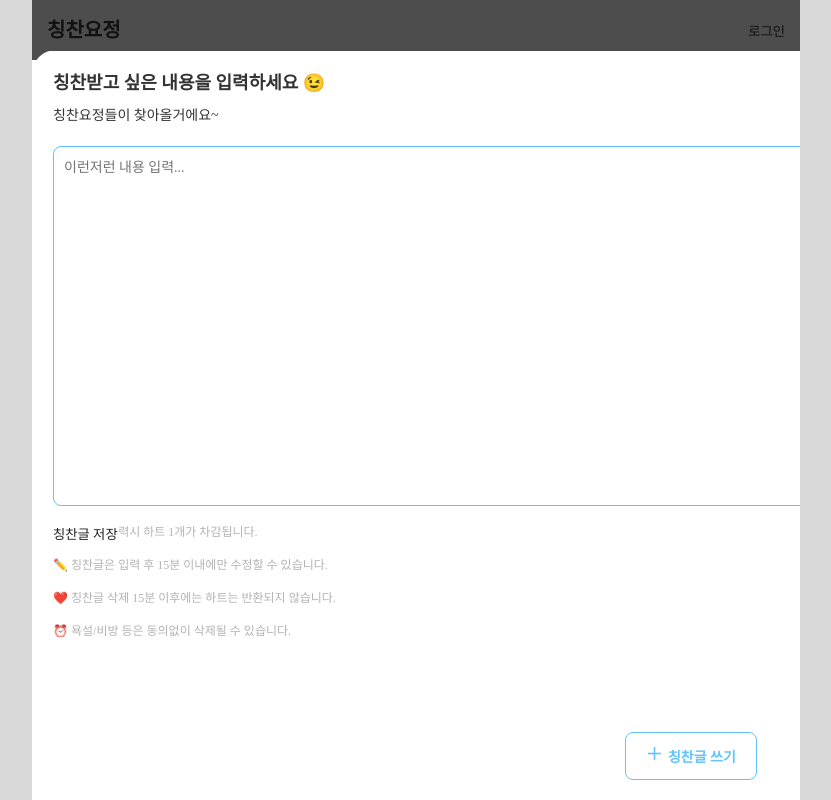
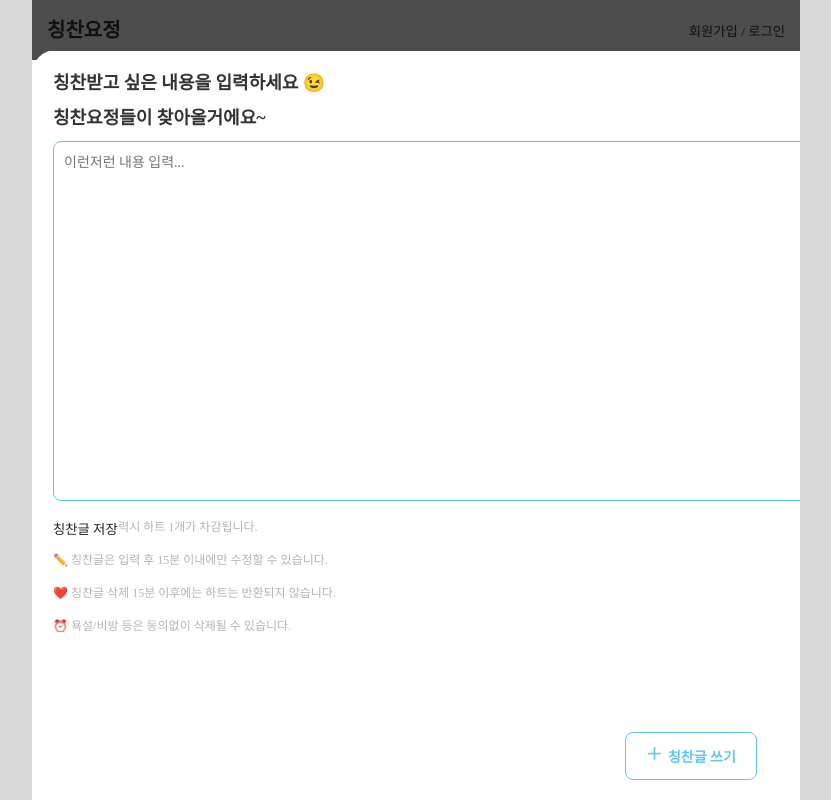
Before and after one commit to chchyj-project/chchyj-front, a React (Vite) app: page /home in a window 1280 px wide. Both pictures are taken after a click on the button "칭찬글 쓰기". Shown: the whole page, without its empty margins (224-1055 px from the left). Built offline with nearby package versions, Linux system fonts and the light colour scheme.

Commit message:
[feat]: 칭찬글 목록 조회 기능 추가

```diff
--- a/package.json
+++ b/package.json
@@ -15,6 +15,7 @@
     "@mui/material": "^6.1.6",
     "@types/react-slick": "^0.23.13",
     "axios": "^1.7.7",
+    "dayjs": "^1.11.13",
     "eslint-plugin-import": "^2.31.0",
     "eslint-plugin-react": "^7.37.2",
     "lucide-react": "^0.453.0",
@@ -23,7 +24,8 @@
     "react-router-dom": "6",
     "react-slick": "^0.30.2",
     "slick-carousel": "^1.8.1",
-    "styled-components": "^6.1.13"
+    "styled-components": "^6.1.13",
+    "zustand": "^5.0.1"
   },
   "devDependencies": {
     "@eslint/js": "^9.13.0",
--- a/src/components/FixedHeader.tsx
+++ b/src/components/FixedHeader.tsx
@@ -2,32 +2,26 @@ import { useState } from 'react';
 import styled from 'styled-components';
 import { useNavigate } from 'react-router-dom';
 import Common from '../style/Common.ts';
+import FilledHeart from '../images/filled_heart.svg';
 interface ContainerProps {
   bgColor: string;
 }
 
-// // 상위 컨테이너 추가
+// 상위 컨테이너 추가
 const PageContainer = styled.div`
   display: flex;
   flex-direction: column;
   align-items: center;
-
   background-color: white;
-  //width: 100vw;
-  //overflow-x: hidden;
   box-sizing: border-box;
 `;
 
 const FixedHeaderWrapper = styled.div`
   z-index: 150;
-  //top: 60px;
   position: fixed;
-  //width: 768px; /* 최대 너비 제한 */
-
   left: 0;
   right: 0;
   background-color: ${Common.colors.gray};
-  //position: relative;
 `;
 
 const HeaderContainer = styled.header<ContainerProps>`
@@ -39,6 +33,7 @@ const HeaderContainer = styled.header<ContainerProps>`
   display: flex;
   align-items: center;
   justify-content: space-between;
+  flex-direction: row;
 
   padding: 0 15px;
   box-sizing: border-box;
@@ -63,9 +58,38 @@ const MenuButton = styled.button`
   align-items: center;
 `;
 
+const NicknameWrapper = styled.div`
+  display: flex;
+  flex-direction: row;
+  justify-content: space-between;
+`;
+
+const Nickname = styled.button`
+  color: #84d1fd;
+  font-weight: 700;
+  font-size: 14px;
+  line-height: 17px;
+  cursor: pointer;
+`;
+
+const Alarm = styled.div`
+  background: #60c3fb;
+  border-radius: 16px;
+  width: 18px;
+  font-size: 12px;
+  line-height: 14px;
+  display: flex;
+  align-items: center;
+  justify-content: center;
+  color: #ffffff;
+  font-weight: 600;
+  margin-left: 8px;
+`;
+
 const FixedHeader = ({ bgColor }: any) => {
   const [isMenuOpen, setIsMenuOpen] = useState(false);
   const navigate = useNavigate();
+  const nickname = localStorage.getItem('nickname');
 
   console.log('bgColor', bgColor);
 
@@ -79,13 +103,25 @@ const FixedHeader = ({ bgColor }: any) => {
       <FixedHeaderWrapper>
         <HeaderContainer bgColor={bgColor}>
           <Title>칭찬요정</Title>
+          {!nickname ? (
             <MenuButton
               onClick={toggleMenu}
               aria-expanded={isMenuOpen}
               aria-controls="mobile-menu"
             >
-            로그인
+              회원가입 / 로그인
             </MenuButton>
+          ) : (
+            <NicknameWrapper>
+              <div style={{ padding: '0 4px' }}>
+                <img src={FilledHeart} alt={'filled_heart'} />
+              </div>
+              <Nickname>{nickname}</Nickname>
+              <Alarm>
+                <span style={{ display: 'block' }}>17</span>
+              </Alarm>
+            </NicknameWrapper>
+          )}
         </HeaderContainer>
       </FixedHeaderWrapper>
     </PageContainer>
--- a/src/pages/Home.tsx
+++ b/src/pages/Home.tsx
@@ -4,35 +4,19 @@ import Logo from '../images/character.png';
 import PraiseItem from './PraiseItem.tsx'; // 이미지 경로에 맞게 수정하세요
 import PlusImageIcon from '../images/plus.png';
 import FixedHeader from '../components/FixedHeader.tsx';
-import Slider from 'react-slick';
 import { useEffect, useState } from 'react';
 import '../pages/Login/slick.css';
-import { X } from 'lucide-react';
 import Common from '../style/Common.ts';
-
-const PageContainer = styled.div`
-  display: flex;
-  //width: 100vw;
-  flex-direction: column;
-  //align-items: center;
-  background-color: white;
-  //width: 100vw;
-  overflow-x: hidden;
-  box-sizing: border-box;
-`;
+import { axiosInstance } from '../api/axiosConfig.ts';
+import { Article, ArticleResponse } from '../types/MainPage.ts';
+import { PageContainer, Subtitle, TitleStyle } from '../style/MainPage.ts';
+import WritePraise from './WritePraise.tsx';
 
 const PraiseCard = styled.div`
   background-color: ${styleToken.color.primary};
-  //position: relative;
-  //top: 60px;
-  //left: 0;
-  //right: 0;
   margin-top: 60px;
-  //z-index: 100;
   border: 1px solid #d3e9ff;
   padding: 25px 0;
-  //width: 100%;
-
   text-align: left;
   box-sizing: border-box;
 
@@ -119,116 +103,31 @@ const ListGap = styled.div`
   height: 8px;
 `;
 
-const WriteSlide = styled.div`
-  width: 100%;
-  background-color: white;
-  padding: 20px;
-  box-sizing: border-box;
-  display: flex;
-  flex-direction: column;
-  align-items: center;
-  justify-content: center;
-  position: relative; /* X 아이콘을 절대 위치로 정렬하기 위해 추가 */
-`;
-
-interface SlideWrapperProps {
-  isOpen: boolean;
-}
-const SlideWrapper = styled.div<SlideWrapperProps>`
-  //position: fixed;
-  height: 100vh;
-  border-radius: 24px;
-  //bottom: 20px;
-  position: relative;
-  top: 50px;
-  //left: 0;
-  width: 100vw;
-  //max-width: 480px; /* 가로 너비 제한 */
-  z-index: 2000;
-  transition: transform 0.5s ease;
-  transform: ${({ isOpen }) => (isOpen ? 'translateY(0)' : 'translateY(100%)')};
-  overflow: hidden;
-  margin: 0 auto;
-
-  @media (max-width: 768px) {
-    left: 0;
-    bottom: 0;
-  }
-`;
-
-const Title = styled.h1`
-  font-size: 18px;
-  font-weight: bold;
-  color: #333333;
-  text-align: left;
-  margin-bottom: 10px;
-  line-height: 1.4; /* 줄 간격 조정 */
-  word-wrap: break-word; /* 단어 단위로 줄바꿈 */
-`;
-
-const Subtitle = styled.p`
-  font-size: 14px;
-  color: #333333;
-  text-align: left;
-  margin-bottom: 20px;
-  line-height: 1.4; /* 줄 간격 조정 */
-  max-width: 400px; /* 줄바꿈 일정하게 유지 */
-  word-wrap: break-word;
-`;
-
-const Textarea = styled.textarea`
-  width: 100%;
-  height: 45vh;
-  padding: 10px;
-  border: 1px solid ${Common.colors.skyblue};
-  border-radius: 8px;
-  resize: none;
-  outline: none;
-  font-size: 14px;
-  line-height: 1.5;
-  margin-bottom: 15px;
-  color: #333333;
-  background-color: #ffffff;
-`;
-
-const NoteContainer = styled.div`
-  gap: 16px;
-  display: flex;
-  flex-direction: column;
-`;
-
-const Note = styled.div`
-  display: flex;
-  align-items: center;
-  font-size: 12px;
-  color: #b3b3b3;
-  line-height: 17px;
-  & svg {
-    margin-right: 5px;
-    color: #ff6b6b;
-  }
-`;
-
-const Button = styled.button`
-  position: fixed;
-  //bottom: 20px;
-  //right: 20px; /* 화면의 오른쪽에 고정 */
-  background-color: ${styleToken.color.background};
-
-  z-index: 1000; /* 다른 요소 위에 고정되도록 z-index 추가 */
-`;
-
 const Home = () => {
   console.log('homePage');
   const array = ['2', '3', '4', '5', '6'];
-
+  const [articles, setArticles] = useState<Article[]>([]);
   const [isWriteMode, setWriteMode] = useState(false);
   const [bgColor, setBgColor] = useState<string>('white');
+  let nickname: string | null = '';
 
   useEffect(() => {
-    const nickname = localStorage.getItem('nickname');
+    nickname = localStorage.getItem('nickname');
     console.log('nickname', nickname);
   }, []);
+
+  useEffect(() => {
+    const fetchArticles = async () => {
+      if (nickname) {
+        const response: ArticleResponse = await axiosInstance.get('/articles', {
+          params: { limit: 10, offset: 0 },
+        });
+        setArticles(response.list);
+        console.log('response', response);
+      }
+    };
+    fetchArticles();
+  }, [nickname]);
 
   const handleWriteClick = () => {
     console.log('write click');
@@ -238,17 +137,6 @@ const Home = () => {
       setBgColor('white');
     }
     setWriteMode(!isWriteMode);
-    // document.documentElement.style.zoom = 'reset';
-  };
-
-  const sliderSettings = {
-    dots: false,
-    infinite: false,
-    speed: 500,
-    slidesToShow: 1,
-    slidesToScroll: 1,
-    vertical: true,
-    verticalSwiping: true,
   };
 
   return (
@@ -259,7 +147,7 @@ const Home = () => {
           <PraiseCard>
             <ContentWrapper>
               <TextGroup>
-                <Title>당신의 칭찬요정을 만나보세요!</Title>
+                <TitleStyle>당신의 칭찬요정을 만나보세요!</TitleStyle>
                 <Subtitle>
                   오늘 하루, 뿌듯한 일이 있으셨나요? 너무 작고 사소한 일이라도
                   좋습니다. 글을 올리면 칭찬요정들이 찾아갈거에요~
@@ -269,7 +157,7 @@ const Home = () => {
             </ContentWrapper>
           </PraiseCard>
           <PraiseList>
-            {array.map((item, idx) => {
+            {articles.map((item, idx) => {
               console.log('item>>', item, idx);
               return (
                 <>
@@ -277,6 +165,7 @@ const Home = () => {
                     key={idx}
                     index={idx}
                     isLast={idx === array.length - 1}
+                    article={item}
                   />
                   {idx !== array.length - 1 && <ListGap />}
                 </>
@@ -292,37 +181,10 @@ const Home = () => {
         </FloatingButton>
       </ButtonWrapper>
       {isWriteMode && (
-        <PageContainer>
-          <SlideWrapper isOpen={isWriteMode}>
-            <Slider {...sliderSettings}>
-              <WriteSlide>
-                <Title>칭찬받고 싶은 내용을 입력하세요 😉</Title>
-                <Subtitle>칭찬요정들이 찾아올거에요~</Subtitle>
-                <X
-                  style={{
-                    position: 'absolute',
-                    top: '20px',
-                    right: '20px',
-                    cursor: 'pointer',
-                  }}
-                  onClick={handleWriteClick}
-                />
-                <Textarea placeholder="이런저런 내용 입력..."></Textarea>
-                <NoteContainer>
-                  <Note>❤️ 칭찬글 입력시 하트 1개가 차감됩니다.</Note>
-                  <Note>
-                    ✏️ 칭찬글은 입력 후 15분 이내에만 수정할 수 있습니다.
-                  </Note>
-                  <Note>
-                    ❤️ 칭찬글 삭제 15분 이후에는 하트는 반환되지 않습니다.
-                  </Note>
-                  <Note>⏰ 욕설/비방 등은 동의없이 삭제될 수 있습니다.</Note>
-                  <Button>칭찬글 저장</Button>
-                </NoteContainer>
-              </WriteSlide>
-            </Slider>
-          </SlideWrapper>
-        </PageContainer>
+        <WritePraise
+          isWriteMode={isWriteMode}
+          handleWriteClick={handleWriteClick}
+        />
       )}
     </>
   );
--- /dev/null
+++ b/src/pages/WritePraise.tsx
@@ -0,0 +1,129 @@
+import Slider from 'react-slick';
+import { X } from 'lucide-react';
+import styled from 'styled-components';
+import Common from '../style/Common.ts';
+import styleToken from '../style/styleToken.ts';
+import { PageContainer, TitleStyle } from '../style/MainPage.ts';
+
+const WriteSlide = styled.div`
+  width: 100%;
+  background-color: white;
+  padding: 20px;
+  box-sizing: border-box;
+  display: flex;
+  flex-direction: column;
+  align-items: center;
+  justify-content: center;
+  position: relative; /* X 아이콘을 절대 위치로 정렬하기 위해 추가 */
+`;
+
+interface SlideWrapperProps {
+  isOpen: boolean;
+}
+const SlideWrapper = styled.div<SlideWrapperProps>`
+  height: 100vh;
+  border-radius: 24px;
+  position: relative;
+  top: 50px;
+  width: 100vw;
+  z-index: 2000;
+  transition: transform 0.5s ease;
+  transform: ${({ isOpen }) => (isOpen ? 'translateY(0)' : 'translateY(100%)')};
+  overflow: hidden;
+  margin: 0 auto;
+
+  @media (max-width: 768px) {
+    left: 0;
+    bottom: 0;
+  }
+`;
+
+const Textarea = styled.textarea`
+  width: 100%;
+  height: 45vh;
+  padding: 10px;
+  border: 1px solid ${Common.colors.skyblue};
+  border-radius: 8px;
+  resize: none;
+  outline: none;
+  font-size: 14px;
+  line-height: 1.5;
+  margin-bottom: 15px;
+  color: #333333;
+  background-color: #ffffff;
+`;
+
+const NoteContainer = styled.div`
+  gap: 16px;
+  display: flex;
+  flex-direction: column;
+`;
+
+const Note = styled.div`
+  display: flex;
+  align-items: center;
+  font-size: 12px;
+  color: #b3b3b3;
+  line-height: 17px;
+  & svg {
+    margin-right: 5px;
+    color: #ff6b6b;
+  }
+`;
+
+const Button = styled.button`
+  position: fixed;
+  background-color: ${styleToken.color.background};
+
+  z-index: 1000; /* 다른 요소 위에 고정되도록 z-index 추가 */
+`;
+const sliderSettings = {
+  dots: false,
+  infinite: false,
+  speed: 500,
+  slidesToShow: 1,
+  slidesToScroll: 1,
+  vertical: true,
+  verticalSwiping: true,
+};
+
+function WritePraise({
+  isWriteMode,
+  handleWriteClick,
+}: {
+  isWriteMode: boolean;
+  handleWriteClick: any;
+}) {
+  return (
+    <PageContainer>
+      <SlideWrapper isOpen={isWriteMode}>
+        <Slider {...sliderSettings}>
+          <WriteSlide>
+            <TitleStyle>칭찬받고 싶은 내용을 입력하세요 😉</TitleStyle>
+            <TitleStyle>칭찬요정들이 찾아올거에요~</TitleStyle>
+            <X
+              style={{
+                position: 'absolute',
+                top: '20px',
+                right: '20px',
+                cursor: 'pointer',
+              }}
+              onClick={handleWriteClick}
+            />
+            <Textarea placeholder="이런저런 내용 입력..."></Textarea>
+            <NoteContainer>
+              <Note>❤️ 칭찬글 입력시 하트 1개가 차감됩니다.</Note>
+              <Note>✏️ 칭찬글은 입력 후 15분 이내에만 수정할 수 있습니다.</Note>
+              <Note>
+                ❤️ 칭찬글 삭제 15분 이후에는 하트는 반환되지 않습니다.
+              </Note>
+              <Note>⏰ 욕설/비방 등은 동의없이 삭제될 수 있습니다.</Note>
+              <Button>칭찬글 저장</Button>
+            </NoteContainer>
+          </WriteSlide>
+        </Slider>
+      </SlideWrapper>
+    </PageContainer>
+  );
+}
+export default WritePraise;
--- a/src/style/MainPage.ts
+++ b/src/style/MainPage.ts
@@ -23,3 +23,34 @@ export const TitleWrapper = styled.div`
   display: flex;
   align-items: center;
 `;
+
+export const PageContainer = styled.div`
+  display: flex;
+  //width: 100vw;
+  flex-direction: column;
+  //align-items: center;
+  background-color: white;
+  //width: 100vw;
+  overflow-x: hidden;
+  box-sizing: border-box;
+`;
+
+export const TitleStyle = styled.h1`
+  font-size: 18px;
+  font-weight: bold;
+  color: #333333;
+  text-align: left;
+  margin-bottom: 10px;
+  line-height: 1.4; /* 줄 간격 조정 */
+  word-wrap: break-word; /* 단어 단위로 줄바꿈 */
+`;
+
+export const Subtitle = styled.p`
+  font-size: 14px;
+  color: #333333;
+  text-align: left;
+  margin-bottom: 20px;
+  line-height: 1.4; /* 줄 간격 조정 */
+  max-width: 400px; /* 줄바꿈 일정하게 유지 */
+  word-wrap: break-word;
+`;
```
Also changed, not shown: src/pages/PraiseItem.tsx (+17 -10 lines), src/store/useTodoStore.ts (added, +22 -0 lines), src/types/MainPage.ts (+20 -0 lines), src/images/filled_heart.svg (added), 1 other file (tests, documents, lock files or other folders). Lines whose indentation alone changed are shown as unchanged.
